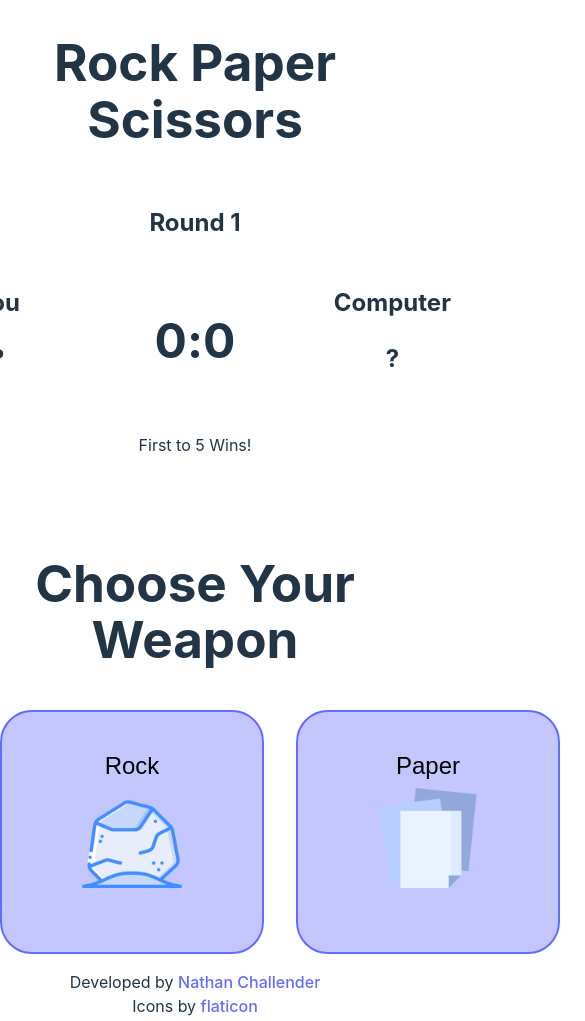
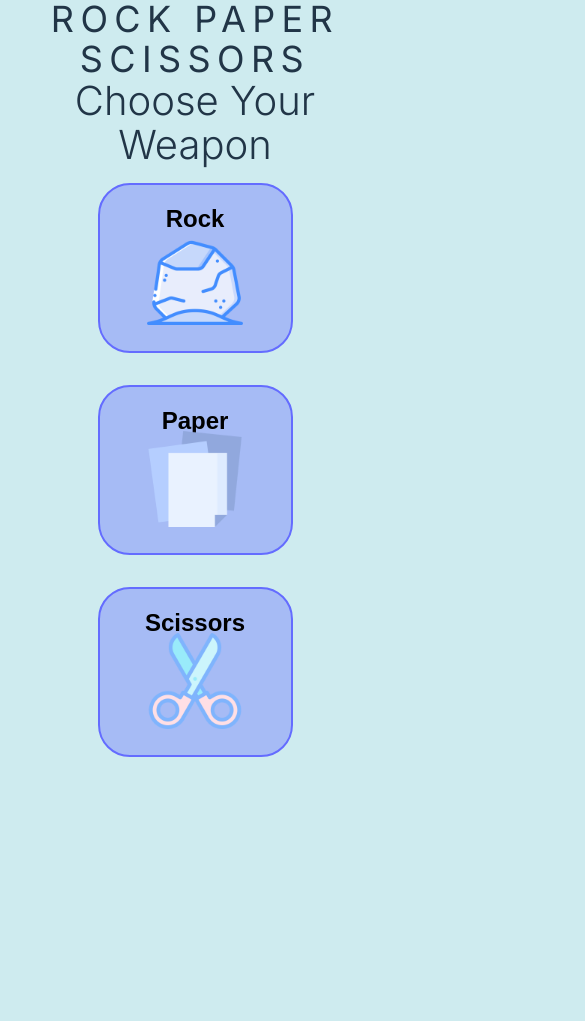
Before and after one commit to nathandallas/rock-paper-scissors, a website built with Vite: page index.html in a window 390 px wide. Shown: the top 1021 px of the page, 585 px wide, since content can reach past the window. After the commit the page ends 844 px from the top, so only its background shows below. Built offline with nearby package versions, Linux system fonts and the light colour scheme.

Commit message:
worked on mobile formatting of choice buttons.

```diff
--- a/index.html
+++ b/index.html
@@ -4,7 +4,10 @@
     <meta charset="UTF-8" />
     <link rel="icon" type="image/svg+xml" href="/vite.svg" />
     <meta name="viewport" content="width=device-width, initial-scale=1.0" />
-    <title>Vite App</title>
+    <title>Rock Paper Scissors</title>
+    <link rel="preconnect" href="https://fonts.googleapis.com">
+<link rel="preconnect" href="https://fonts.gstatic.com" crossorigin>
+<link href="https://fonts.googleapis.com/css2?family=Inter:ital,opsz,wght@0,14..32,100..900;1,14..32,100..900&display=swap" rel="stylesheet">
   </head>
   <body>
     <header>
@@ -12,44 +15,44 @@
     </header>
 
     <section id="stats">
-      <h3 class="rounds">Round 1</h3>
+      <h4 class="rounds">Round 1</h4>
       <div class="stats">
         <div class="player">
-          <h2 class="player--name">You</h2>
-          <h2 class="player--choice">?</h2>
+          <h3 class="player--name">You</h3>
+          <h3 class="player--choice">?</h3>
         </div>
         <div class="ratio">
-          <h2 id="player-score">0</h2>
-          <h2>:</h2>
-          <h2 id="computer-score">0</h2>
+          <h3 id="player-score" class="mobile">0</h3>
+          <h3>:</h3>
+          <h3 id="computer-score" class="mobile">0</h3>
         </div>
         <div class="player">
-          <h2 class="player--name">Computer</h2>
-          <h2 class="computer--choice">?</h2>
+          <h3 class="player--name">Computer</h3>
+          <h3 class="computer--choice">?</h3>
         </div>
       </div>
       <p>First to 5 Wins!</p>
     </section>
 
     <section class="results">
-      <h2 class="round-results"></h2>
+      <h3 class="round-results"></h3>
       <button id="replay" class="hide">Play Again?</button>
     </section>
 
     <section id="choice">
-      <h1>Choose Your Weapon</h1>
+      <h2>Choose Your Weapon</h2>
       <div class="choices">
         <button class="choice" id="Rock">
           Rock
-          <img id="Rock" src="./public/rock.png" alt="rock" />
+          <img id="Rock" src="/rock.png" alt="rock" />
         </button>
         <button class="choice" id="Paper">
           Paper
-          <img id="Paper" src="./public/paper.png" alt="paper" />
+          <img id="Paper" src="/paper.png" alt="paper" />
         </button>
         <button class="choice" id="Scissors">
           Scissors
-          <img id="Scissors" src="./public/scissors.png" alt="scissors" />
+          <img id="Scissors" src="/scissors.png" alt="scissors" />
         </button>
       </div>
     </section>
--- a/package.json
+++ b/package.json
@@ -10,6 +10,6 @@
   },
   "devDependencies": {
     "sass": "^1.68.0",
-    "vite": "^4.4.5"
+    "vite": "^7.0.2"
   }
 }
--- a/style.scss
+++ b/style.scss
@@ -1,7 +1,27 @@
+$tablet-breakpoint: 768px;
+$desktop-breakpoint: 1024px;
+
+@mixin phone {
+  @media screen and (max-width: #{$tablet-breakpoint - 1px}) {
+    @content;
+  }
+}
+
+@mixin tablet {
+  @media screen and (min-width: $tablet-breakpoint) {
+    @content;
+  }
+}
+
+@mixin desktop {
+  @media screen and (min-width: $desktop-breakpoint) {
+    @content;
+  }
+}
+
 :root {
-  font-family: Inter, system-ui, Avenir, Helvetica, Arial, sans-serif;
-  line-height: 1.5;
-  font-weight: 400;
+  font-family: "Inter", sans-serif;
+  font-optical-sizing: auto;
 
   color-scheme: light dark;
   color: rgba(255, 255, 255, 0.87);
@@ -14,6 +34,14 @@
   -webkit-text-size-adjust: 100%;
 }
 
+*,
+*::before,
+*::after {
+  box-sizing: border-box;
+  margin: 0;
+  padding: 0;
+}
+
 a {
   font-weight: 500;
   color: #646cff;
@@ -23,13 +51,21 @@ a:hover {
   color: #535bf2;
 }
 
-body {
-  margin: 0;
-  padding: 0;
+h1 {
+  font-size: 2.25rem;
+  line-height: 1.1;
+  letter-spacing: 0.4rem;
+  font-weight: 400;
+  text-align: center;
+  text-transform: uppercase;
+  @include tablet {
+    font-size: 3.2rem;
+  }
 }
 
-h1 {
-  font-size: 3.2em;
+h2 {
+  font-size: 2.5rem;
+  font-weight: 300;
   line-height: 1.1;
   text-align: center;
 }
@@ -39,24 +75,29 @@ section {
   margin: 0 auto;
 }
 
-#stats {
+.stats {
   display: flex;
-  flex-direction: column;
   align-items: center;
   justify-content: space-around;
-  & h3 {
+  & h4 {
     font-size: 1.5em;
   }
 }
 
-.stats {
-  display: flex;
+#stats {
+  display: none;
   gap: 2rem;
   text-align: center;
+
+  @include tablet {
+    display: block;
+  }
 }
 
 .player {
-  width: 250px;
+  @include tablet() {
+    width: 250px;
+  }
 }
 
 .ratio {
@@ -65,25 +106,47 @@ section {
 }
 
 .choices {
-  max-width: 600px;
   display: flex;
-  gap: 2rem;
-  justify-content: space-evenly;
-  margin: 0 auto;
-  text-align: center;
+  flex-direction: column;
+  justify-content: center;
   & button {
     font-size: 1.5rem;
-    line-height: 0.75rem;
+    line-height: 1.25rem;
+    font-weight: 600;
     background-color: #646cff60;
     border: 2px solid #646cff;
-    padding: 3rem 4rem;
+    max-width: 50%;
+    padding: 1.5rem;
+    margin: 1rem auto;
     border-radius: 2rem;
+    @include tablet {
+      padding: 1rem;
+    }
+    @include desktop {
+      padding: 3rem 4rem;
+    }
     &:hover {
       background-color: #646cff;
     }
     & img {
-      margin: 1rem;
+      width: 4em;
+      height: 4em;
+      @include tablet {
+        width: 5em;
+        height: 5em;
+      }
     }
+  }
+
+  @include tablet {
+    flex-direction: row;
+    gap: 2rem;
+    justify-content: space-evenly;
+
+    text-align: center;
+  }
+  @include desktop {
+    gap: 2rem;
   }
 }
 
@@ -121,15 +184,19 @@ img {
 }
 
 footer {
+  display: none;
   text-align: center;
-  max-width: 800px;
+
   margin: 0 auto;
+  @include tablet {
+    display: block;
+  }
 }
 
 @media (prefers-color-scheme: light) {
   :root {
     color: #213547;
-    background-color: #ffffff;
+    background-color: #ceebef;
   }
   a:hover {
     color: #747bff;
```
Also changed, not shown: counter.js (deleted, +0 -9 lines), main.js (+4 -11 lines), README.md (added), 1 other file.
